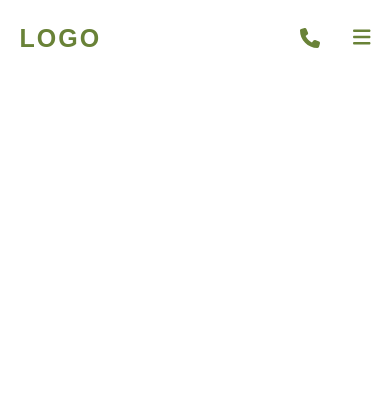
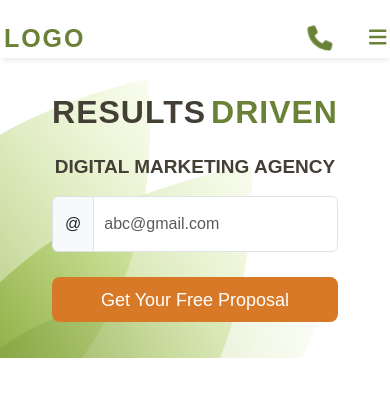
Before and after one commit to Sandorcleagne/seowebsite, a Next.js app: page / in a window 390 px wide. Shown: the top 396 px of the page. Built offline with nearby package versions, Linux system fonts and the light colour scheme.

Commit message:
hero section done with responsiveness

```diff
--- /dev/null
+++ b/src/app/components/hero/HeroSection.jsx
@@ -0,0 +1,47 @@
+"use client";
+import React from "react";
+import styles from "./styles.module.css";
+import { Button, Form, InputGroup } from "react-bootstrap";
+const HeroSection = () => {
+  const {
+    mainHeroSection,
+    innerHeroSection,
+    mainHeading,
+    mainHeading2,
+    subHeading,
+    emailFeild,
+    emailForm,
+    emailButton,
+    noFocusBorder,
+    formContainer,
+  } = styles;
+  return (
+    <div className={mainHeroSection}>
+      <div className={innerHeroSection}>
+        <div className={formContainer}>
+          <h1 className={mainHeading}>
+            Results<span className={mainHeading2}>Driven</span>
+          </h1>
+          <h2 className={subHeading}>Digital Marketing Agency</h2>
+          <Form className={emailForm}>
+            <InputGroup>
+              <InputGroup.Text id="basic-addon1">@</InputGroup.Text>
+              <Form.Control
+                type="email"
+                placeholder="abc@gmail.com"
+                aria-label="Username"
+                aria-describedby="basic-addon1"
+                className={`${emailFeild} ${noFocusBorder}`}
+              />
+            </InputGroup>
+            <Button type="submit" className={emailButton}>
+              Get Your Free Proposal
+            </Button>
+          </Form>
+        </div>
+      </div>
+    </div>
+  );
+};
+
+export default HeroSection;
--- /dev/null
+++ b/src/app/components/hero/styles.module.css
@@ -0,0 +1,147 @@
+.mainHeroSection {
+  width: 100%;
+  display: flex;
+  justify-content: center;
+  align-items: center;
+}
+.innerHeroSection {
+  width: 100%;
+  display: flex;
+  justify-content: center;
+  align-items: center;
+  background-image: url("/svg/subpage-header-left-corner.svg"),
+    url("/svg/subpage-header-right-corner.svg");
+  background-position: left center, right center; /* Position left and right */
+  background-repeat: no-repeat, no-repeat; /* Prevent repeating */
+  background-size: auto 100%, auto 100%; /* Size to height of container */
+  height: 300px; /* Example height */
+  padding: 20px; /* Optional: Inner padding */
+  box-sizing: border-box; /* Includes padding in width/height */
+}
+
+.mainHeading {
+  color: var(--primary-text-color);
+  font-size: 87px;
+  text-transform: uppercase;
+  font-weight: 700;
+  letter-spacing: 1px;
+}
+.mainHeading2 {
+  color: var(--secondary-text-color);
+  font-size: 87px;
+  text-transform: uppercase;
+  font-weight: 700;
+  letter-spacing: 1px;
+  margin-left: 5px;
+  line-height: normal;
+}
+.subHeading {
+  color: var(--primary-text-color);
+  font-size: 29px !important;
+  padding-top: 19px !important;
+  line-height: 34px;
+  text-transform: uppercase;
+}
+/* .emailFieldContainer {
+  background: linear-gradient(
+    180deg,
+    rgba(215, 240, 163, 0.21) 0%,
+    rgba(213, 220, 201, 0.38) 100%
+  );
+  border-radius: 8px;
+  border: none;
+  margin: 35px auto 0;
+  display: flex;
+  justify-content: space-between;
+  align-items: center;
+} */
+.emailFeild {
+  padding: 15px 10px;
+}
+.emailForm {
+  display: flex;
+  justify-content: space-between;
+  align-items: center;
+  gap: 25px;
+  width: 100%;
+  margin-top: 12px;
+}
+.emailButton {
+  background-color: #d87928;
+  border-radius: 8px;
+  color: #fff;
+  font-size: 18px;
+  line-height: 16px;
+  font-family: "ProximaNova-Bold", Arial;
+  /* padding: 15px 10px; */
+  height: 45px;
+  border: none;
+  outline: none;
+  cursor: pointer;
+  width: 50%;
+  font-weight: 500;
+}
+.formContainer {
+  display: flex;
+  justify-content: center;
+  align-items: center;
+  flex-direction: column;
+}
+.noFocusBorder:focus {
+  outline: none;
+  box-shadow: none;
+  border-color: initial;
+}
+@media only screen and (max-width: 600px) {
+  .mainHeading {
+    font-size: 32px;
+  }
+  .mainHeading2 {
+    font-size: 32px;
+  }
+  .innerHeroSection {
+    width: 100%;
+    display: flex;
+    justify-content: center;
+    align-items: center;
+    background-image: url("/svg/subpage-header-left-corner.svg");
+
+    background-position: left center, right center; /* Position left and right */
+    background-repeat: no-repeat, no-repeat; /* Prevent repeating */
+    background-size: auto 100%, auto 100%; /* Size to height of container */
+    height: 300px; /* Example height */
+    padding: 20px; /* Optional: Inner padding */
+    box-sizing: border-box; /* Includes padding in width/height */
+  }
+  .subHeading {
+    color: var(--primary-text-color);
+    font-size: 19px !important;
+    padding-top: 19px !important;
+    line-height: 34px;
+    text-transform: uppercase;
+    font-weight: 700;
+  }
+  .emailForm {
+    display: flex;
+    align-items: center;
+    gap: 25px;
+    width: 100%;
+    margin-top: 12px;
+    justify-content: center;
+    flex-direction: column;
+  }
+  .emailButton {
+    width: 100%;
+  }
+}
+@media only screen and (min-width: 601px) and (max-width: 1023px) {
+  .mainHeading {
+    font-size: 68px;
+  }
+  .mainHeading2 {
+    font-size: 68px;
+  }
+  .emailButton {
+    width: 65%;
+  }
+}
--- a/src/app/components/navbar/styles.module.css
+++ b/src/app/components/navbar/styles.module.css
@@ -3,9 +3,10 @@
   display: flex;
   justify-content: center;
   align-items: center;
+  box-shadow: 0 4px 6px -2px rgba(0, 0, 0, 0.1); /* Box shadow at the bottom */
 }
 .innerContainer {
-  width: 90%;
+  width: 98%;
   display: flex;
   justify-content: space-between;
   align-items: center;
--- a/src/app/page.js
+++ b/src/app/page.js
@@ -1,3 +1,9 @@
+import HeroSection from "./components/hero/HeroSection";
+
 export default function Home() {
-  return <></>;
+  return (
+    <>
+      <HeroSection />
+    </>
+  );
 }
```
Also changed, not shown: public/svg/subpage-header-left-corner.svg (added), public/svg/subpage-header-right-corner.svg (added).
